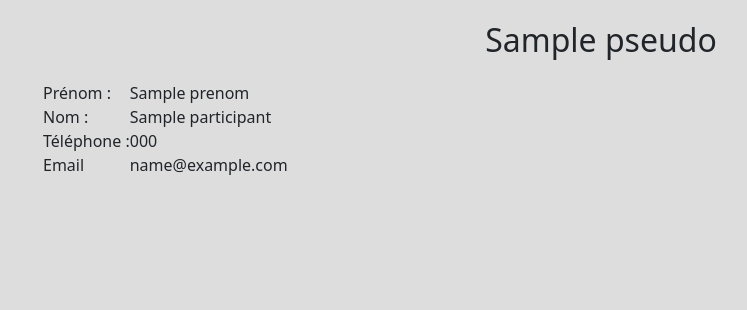
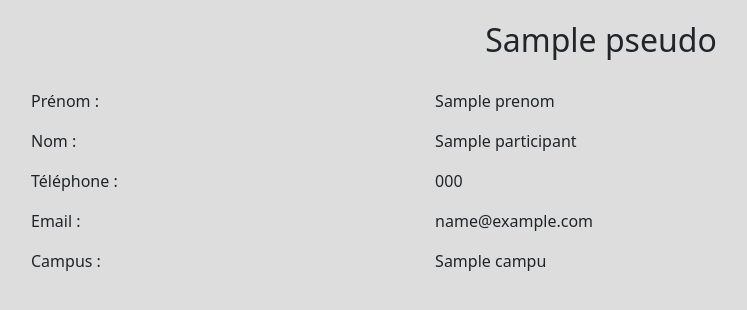
Before and after one commit to SandrineTiss/TeamFourSortir.com, a Symfony app: template templates/participation/profil.html.twig in a window 1280 px wide. Shown: the part 102-412 px from the top of the page, without its empty margins (39-786 px from the left). Run offline with Twig, Linux system fonts and the light colour scheme; the template is opened without the code that fills it: most values are stand-ins (such as "Sample title", 1, 10 or a date in 2020); some libraries are stand-ins or nearby versions.

Commit message:
affichage profil participant sortie OK

```diff
--- a/src/DataFixtures/AppFixtures.php
+++ b/src/DataFixtures/AppFixtures.php
@@ -50,7 +50,7 @@ class AppFixtures extends Fixture
             $user->setRoles(["ROLE_USER"]);
             $user->setActif('true');
             $user->setAdmin('false');
-            $user->setTelephone(mt_rand(10, 100));
+            $user->setTelephone(mt_rand(01, 06).mt_rand(10, 100).mt_rand(10, 100).mt_rand(10, 100).mt_rand(10, 100));
             $user->setIsVerified('true');
 
 
--- a/src/Repository/SortiesRepository.php
+++ b/src/Repository/SortiesRepository.php
@@ -85,13 +85,12 @@ class SortiesRepository extends ServiceEntityRepository
 
 
         if ($sortie->getInscrit()){
-
             $queryBuilder->andWhere('inscrits.id = :user')
                 ->setParameter('user', $utilisateur->getId());
         }
 
         if($sortie->getNotInscrit()){
-            $queryBuilder->andWhere('inscrits.id != :user')
+            $queryBuilder->andWhere('inscrits.id <> :user')
                 ->setParameter('user', $utilisateur->getId());
         }
 
--- a/templates/participation/profil.html.twig
+++ b/templates/participation/profil.html.twig
@@ -9,39 +9,30 @@
 {% block body %}
     <h1>{{ participant.pseudo }}</h1>
     <div class="container">
-        <div class="col">
-
-
-        </div>
-        <div class="col">
+        <div class="row">
             <table>
                 <tr>
-                    <td>Prénom :</td>
-                    <td>{{ participant.prenom }}</td>
+                    <td class="champ">Prénom :</td>
+                    <td class="champ">{{ participant.prenom }}</td>
                 </tr>
                 <tr>
-                    <td>Nom :</td>
-                    <td>{{ participant.nom }}</td>
+                    <td class="champ">Nom :</td>
+                    <td class="champ">{{ participant.nom }}</td>
                 </tr>
                 <tr>
-                    <td>Téléphone :</td>
-                    <td>{{ participant.telephone }}</td>
+                    <td class="champ">Téléphone :</td>
+                    <td class="champ">{{ participant.telephone }}</td>
                 </tr>
                 <tr>
-                    <td>Email</td>
-                    <td>{{ participant.email }}</td>
+                    <td class="champ">Email :</td>
+                    <td class="champ">{{ participant.email }}</td>
                 </tr>
                 <tr>
-                    <td></td>
-                    <td></td>
+                    <td class="champ">Campus :</td>
+                    <td class="champ">{{ participant.campus.nom }}</td>
                 </tr>
-
             </table>
-
         </div>
-
-
-
     </div>
 
 {% endblock %}
```
